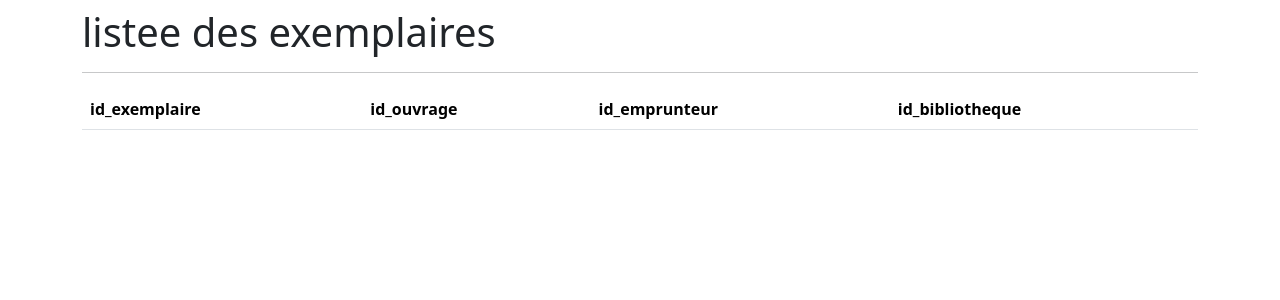
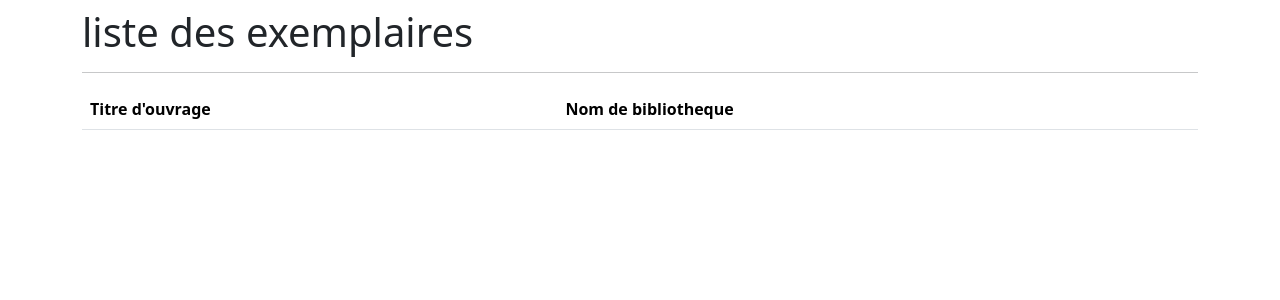
Before and after one commit to MostaphaOuahmane/bibliotequeTestProjet, a PHP site: page /exemplaires.php in a window 1280 px wide. Shown: the part 56-356 px from the top of the page. Run offline with PHP 8.4, Linux system fonts and the light colour scheme; data that the repository does not hold is empty.

Commit message:
modifie fonctionalité  exemplaire

```diff
--- a/Model/ExemplaireDao.php
+++ b/Model/ExemplaireDao.php
@@ -4,11 +4,12 @@ class ExemplaireDao extends Pdo_Biblio  {
 
     public static function getByIdOuvrage($id) {
         $ouvrage = array();
-        $sql = self::database()->prepare("SELECT * FROM exemplaire where id_ouvrage = ?") ;
+        $sql = self::database()->prepare("SELECT ouvrage.titre ,bibliotheque.nom  FROM exemplaire
+        JOIN ouvrage on ouvrage.id_ouvrage = exemplaire.id_exemplaire
+        JOIN bibliotheque ON bibliotheque.id_bibliotheque = exemplaire.id_bibliotheque
+        WHERE exemplaire.id_ouvrage = ?") ;
         $sql->execute(array($id));
         $ouvrage = $sql->fetchAll(PDO::FETCH_ASSOC);
         return $ouvrage ;
     }
 }
-
-?>
--- a/View/exemplairesV.php
+++ b/View/exemplairesV.php
@@ -1,18 +1,27 @@
 <?php
 
-$title = "listee des exemplaires";
-ob_start(); ?>
+$title = "liste des exemplaires";
+ob_start();
+// if($_SERVER['REQUEST_METHOD'] == 'POST'){
+//     var_dump($_POST);
+// }
+?>
 
 
 
+<!-- <form method="post" action="<?php $_SERVER['PHP_SELF'] ?>" >
+  <input type="text" placeholder="Entre votre mot" class="mx-3" name="mot">
+  <input type="submit" value="chercher" class="btn btn-success" name="chercher">
+</form> -->
     <table  class="table">
        <thead>
        <tr>
 
-            <th scope="col">id_exemplaire </th>
-            <th scope="col">id_ouvrage</th>
-            <th scope="col"> 	id_emprunteur</th>
-            <th scope="col"> 	id_bibliotheque</th>
+
+            <th scope="col"> Titre d'ouvrage</th>
+            <th scope="col"> 	Nom de bibliotheque</th>
+
+
         </tr>
        </thead>
 
@@ -20,10 +29,9 @@ ob_start(); ?>
     <?php
     foreach ($exemplaires as $ex){?>
       <tr>
-        <td scope="row"><?= $ex["id_exemplaire"] ?></td>
-        <td><?= $ex["id_ouvrage"] ?></td>
-        <td><?= $ex["id_emprunteur"] ?></td>
-        <td><?= $ex["id_bibliotheque"] ?></td>
+        <td><?= $ex["titre"] ?></td>
+        <td><?= $ex["nom"] ?></td>
+
       </tr>
     <?php }
     ?>
@@ -31,6 +39,7 @@ ob_start(); ?>
 
     </table>
     <?php
+
 $contant = ob_get_clean();
 include("layout.php");
 ?>
--- a/exemplaires.php
+++ b/exemplaires.php
@@ -1,4 +1,4 @@
 <?php
- require_once("Model/ExemplaireDao.php");
-$exemplaires = ExemplaireDao::getByIdOuvrage(3);
-require_once('View/exemplairesV.php');
+  require_once("Model/ExemplaireDao.php");
+ $exemplaires = ExemplaireDao::getByIdOuvrage(1);
+  require_once('View/exemplairesV.php'); ?>
```
